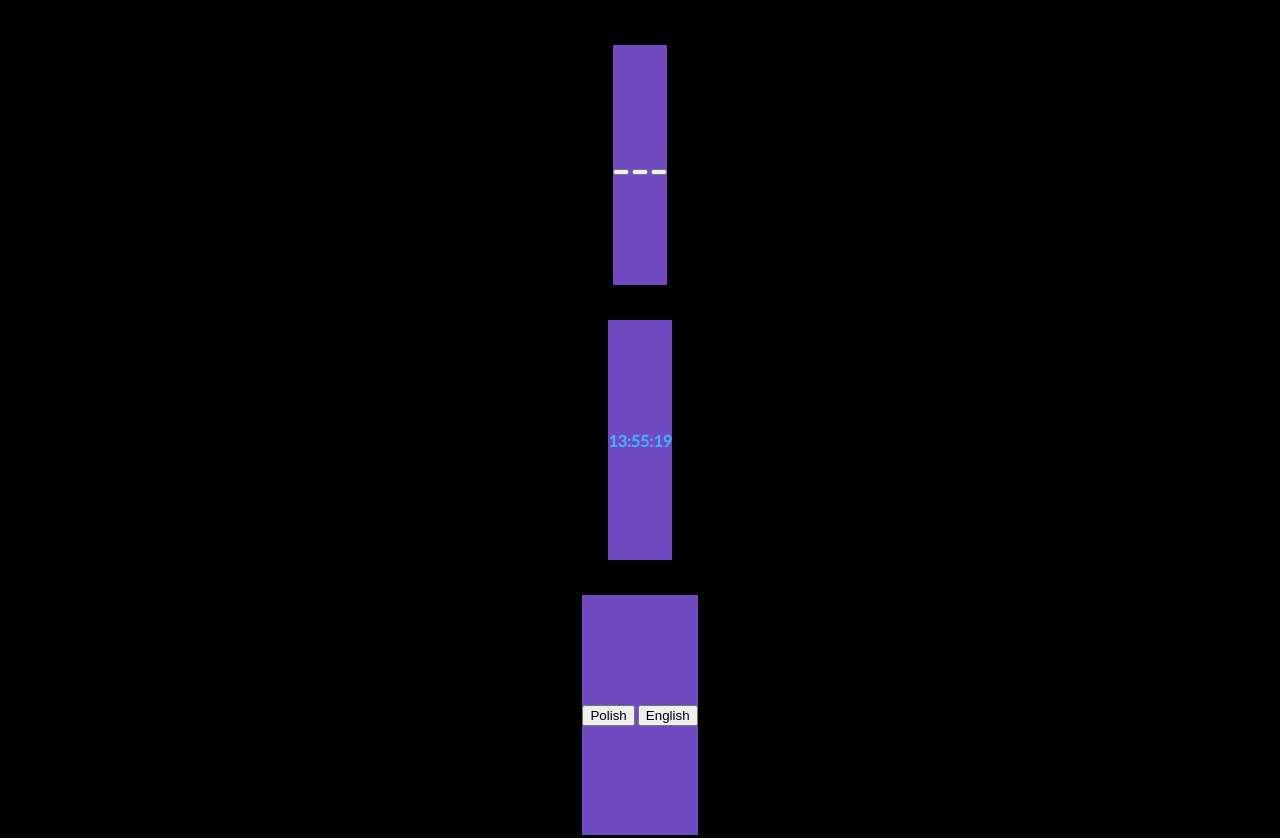
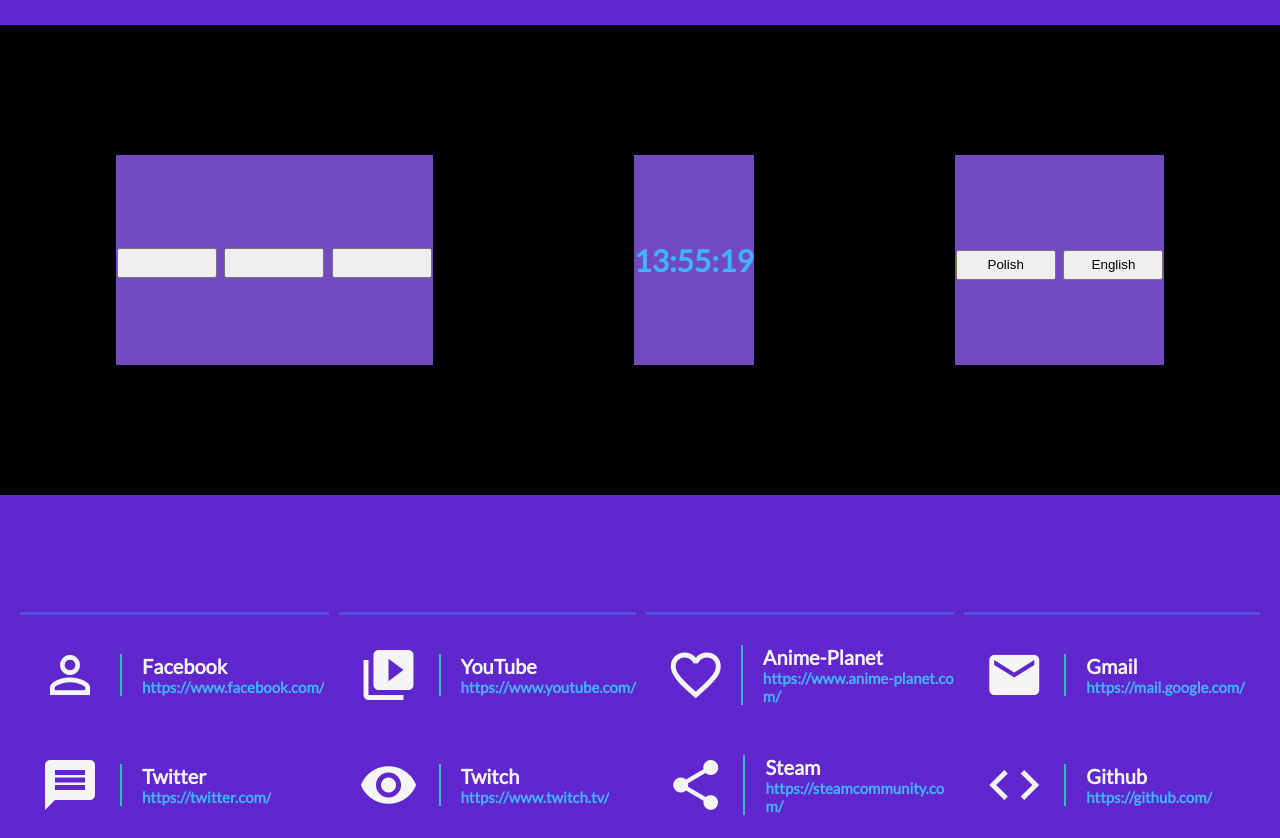
Before and after one commit to karolmodzelewski/simple-start-page, a website: page index.html in a window 1280 px wide. Shown: the top 838 px of the page. Drawn offline with Linux system fonts and the light colour scheme.

```diff
--- a/assets/css/style.css
+++ b/assets/css/style.css
@@ -5,21 +5,13 @@
 
 body, html
 {
-    background-color: #5f27cd;
     font-family: 'Lato', sans-serif;
-    color: #f5f5f5;
     font-weight: bold;
 }
 
 a:visited, a:link
 {
-    color: #f5f5f5;
     text-decoration: none;
-}
-
-a:hover, a:active
-{
-    color: #f5f5f5;
 }
 
 .grid
@@ -42,7 +34,6 @@
 
 .grid-item:hover:not(.main-title)
 {
-    background-color: #7149c1;
     transition: all .4s ease;
 }
 
@@ -70,15 +61,28 @@
 
 /* Header */
 
+header
+{
+    display: flex;
+    justify-content: space-around;
+    margin: 25px auto 0;
+}
+
+.header-button
+{
+    padding: 5px;
+    margin: 1px;
+    width: 100px;
+    height: 30px;
+}
+
 .header-container
 {
-    width: 1400px;
-    height: 30vh;
-    margin: 25px auto 0;
-    background: #000;
     display: flex;
+    justify-content: center;
     align-items: center;
-    justify-content: center;
+    font-size: 30px;
+    width: 500px;
 }
 
 .header-content
@@ -107,7 +111,6 @@
 .main-element
 {
     padding-left: 20px;
-    border-left: 2px solid rgba(66, 178, 193);
 }
 
 .main-element-container
@@ -117,17 +120,10 @@
     align-items: center;
 }
 
-.main-element-container a
-{
-    padding-left: 20px;
-    border-left: 2px solid rgba(66, 178, 193);
-}
-
 .main-link
 {
     font-size: 15px;
     display: block;
-    color: rgb(66, 178, 255);
     word-break: break-all;
 }
 
@@ -136,7 +132,27 @@
     font-size: 30px;
     padding: 5px;
     align-self: flex-end;
-    border-bottom: 3px solid rgba(66, 178, 255, .3);
+}
+
+#templates-container
+{
+    grid-column: 1/2;
+    grid-row: 2/4;
+    flex-direction: column;
+}
+
+#clock-container
+{
+    grid-column: 2/3;
+    grid-row: 2/4;
+    flex-direction: column;
+}
+
+#languages-container
+{
+    grid-column: 3/4;
+    grid-row: 2/4;
+    flex-direction: column;
 }
 
 /* Footer */
```
